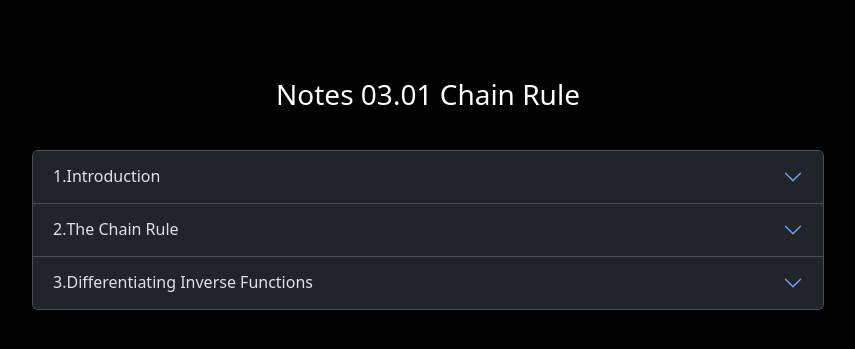
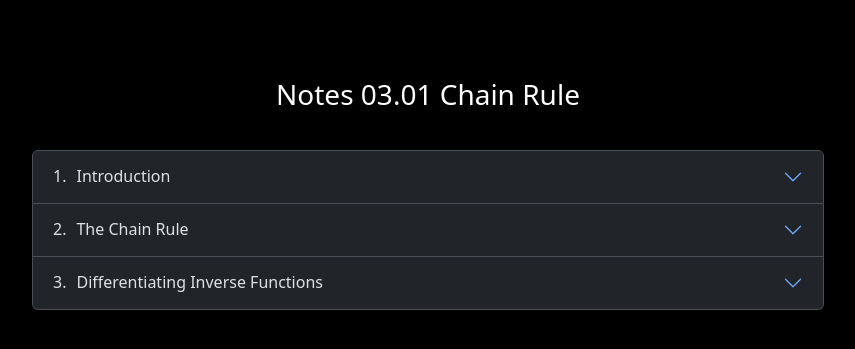
Before and after one commit to pabryan/notes, a Jekyll site: the page built from docs/mq_math1010_2024_s2/notes_03_01_chain_rule.html, in a window 1280 px wide. Shown: the top 349 px of the page, without its empty margins (212-1067 px from the left). Built offline with Jekyll 4.4.1, drawn with Linux system fonts in a browser that asks for light colours.

Commit message:
Added a little padding between section number and title.

```diff
--- a/docs/css/style.css
+++ b/docs/css/style.css
@@ -85,3 +85,7 @@ h3 {
 .pf h5.card-title::before {
     content: "Proof"
 }
+
+span.section-number-2 {
+    margin-right: 10px;
+}
```
